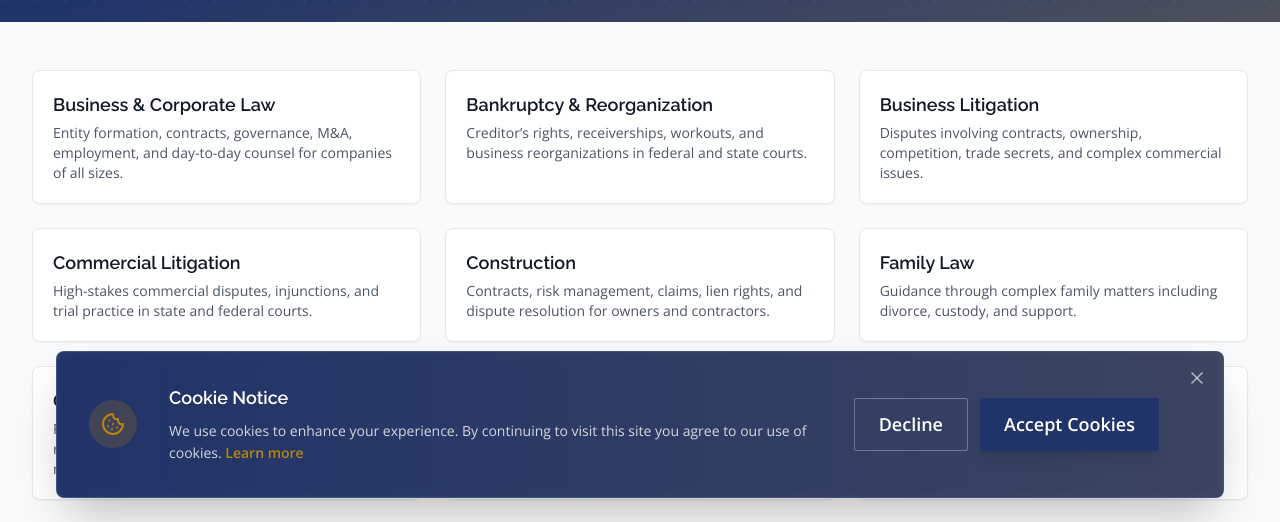
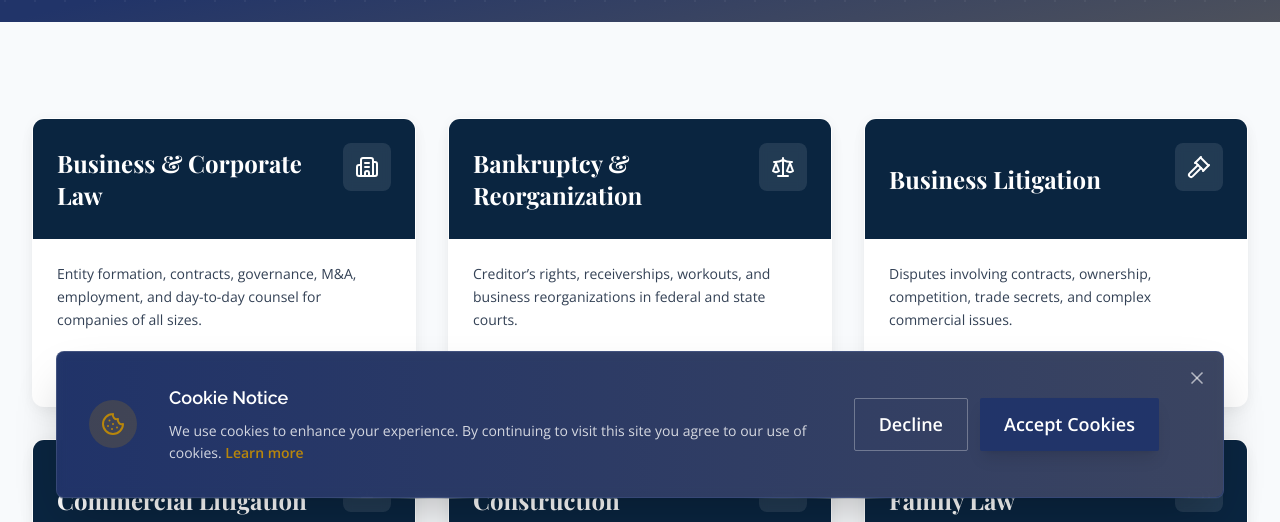
Before and after one commit to yesmannow/rbelaw-website, a React (Vite) app: page /practice-areas in a window 1280 px wide. Shown: the part 278-800 px from the top of the page. Built offline with nearby package versions, Linux system fonts and the light colour scheme; no server answers.

Commit message:
Complete Step 1: Practice Areas page overhaul with industry-mirror design
Co-authored-by: yesmannow <149917306+yesmannow@users.noreply.github.com>

```diff
--- /dev/null
+++ b/src/components/practice-areas/PracticeAreaCard.tsx
@@ -0,0 +1,68 @@
+/**
+ * PracticeAreaCard Component
+ * Industry-mirrored design with Navy header, white icon, Playfair Display title, and Gold footer link
+ */
+
+import { Link } from 'react-router-dom'
+import { ArrowRight } from 'lucide-react'
+import { motion } from 'framer-motion'
+import { iconMap } from '@/lib/data/navigation'
+import type { PracticeArea } from '@/lib/types'
+
+interface PracticeAreaCardProps {
+  area: PracticeArea
+  index?: number
+}
+
+export function PracticeAreaCard({ area, index = 0 }: PracticeAreaCardProps) {
+  const Icon = area.icon ? iconMap[area.icon] : null
+
+  return (
+    <motion.div
+      initial={{ opacity: 0, y: 20 }}
+      animate={{ opacity: 1, y: 0 }}
+      transition={{ duration: 0.5, delay: index * 0.05 }}
+      className="group h-full"
+    >
+      <div className="h-full bg-white rounded-xl shadow-soft hover:shadow-corporate transition-all duration-300 overflow-hidden border border-transparent hover:border-primary-navy flex flex-col">
+        {/* Navy Header with Icon */}
+        <div className="bg-[#0A2540] p-6 relative min-h-[120px] flex items-center">
+          <div className="flex-1 pr-16">
+            <h3 className="text-2xl font-display font-bold text-white group-hover:scale-105 transition-transform origin-left">
+              {area.name}
+            </h3>
+          </div>
+          {/* Top-right Icon */}
+          {Icon && (
+            <div className="absolute top-6 right-6 flex-shrink-0">
+              <div className="w-12 h-12 rounded-lg bg-white/10 backdrop-blur-sm flex items-center justify-center group-hover:bg-white/20 transition-colors">
+                <Icon className="w-6 h-6 text-white" />
+              </div>
+            </div>
+          )}
+        </div>
+
+        {/* Content */}
+        <div className="p-6 flex-1 flex flex-col">
+          {/* Description */}
+          {area.description && (
+            <p className="text-neutral-700 text-sm leading-relaxed mb-6 line-clamp-4 flex-1">
+              {area.description}
+            </p>
+          )}
+
+          {/* Gold Footer Link */}
+          <Link
+            to={`/practice-areas/${area.slug}`}
+            className="inline-flex items-center gap-2 text-[#B8860B] font-semibold hover:gap-3 transition-all group/link mt-auto"
+          >
+            <span className="group-hover/link:scale-105 transition-transform inline-block">
+              Learn More
+            </span>
+            <ArrowRight className="w-4 h-4 group-hover/link:translate-x-1 transition-transform" />
+          </Link>
+        </div>
+      </div>
+    </motion.div>
+  )
+}
--- a/src/components/practice-areas/index.ts
+++ b/src/components/practice-areas/index.ts
@@ -1,2 +1,3 @@
 export { PracticeAreaHero } from './PracticeAreaHero'
 export { PracticeAreaProfessionals } from './PracticeAreaProfessionals'
+export { PracticeAreaCard } from './PracticeAreaCard'
--- a/src/index.css
+++ b/src/index.css
@@ -1,4 +1,4 @@
-@import url('https://fonts.googleapis.com/css2?family=Raleway:wght@400;500;600;700&family=Open+Sans:wght@300;400;500;600;700&display=swap');
+@import url('https://fonts.googleapis.com/css2?family=Raleway:wght@400;500;600;700&family=Open+Sans:wght@300;400;500;600;700&family=Playfair+Display:wght@400;500;600;700;800&display=swap');
 
 @tailwind base;
 @tailwind components;
--- a/src/pages/PracticeAreasIndex.tsx
+++ b/src/pages/PracticeAreasIndex.tsx
@@ -1,32 +1,23 @@
-import { Link } from 'react-router-dom'
+import { motion } from 'framer-motion'
 import { PageHeader } from '@/components/layout/PageHeader'
 import { practiceAreas } from '@/lib/data'
+import { PracticeAreaCard } from '@/components/practice-areas/PracticeAreaCard'
 
 export function PracticeAreasIndex() {
   const areas = practiceAreas
 
   return (
-    <div className="min-h-screen bg-gray-50">
+    <div className="min-h-screen bg-neutral-50">
       <PageHeader
         title="Practice Areas"
         subtitle="Explore our full range of services, each tailored to help you achieve your goals."
       />
 
-      <div className="section-container py-12">
-        <div className="grid gap-6 sm:grid-cols-2 lg:grid-cols-3">
-          {areas.map((area) => (
-            <Link
-              key={area.id}
-              to={`/practice-areas/${area.slug}`}
-              className="group rounded-lg border border-gray-200 bg-white p-5 shadow-sm transition hover:shadow-md"
-            >
-              <h3 className="mb-1 text-lg font-semibold text-gray-900 group-hover:text-rbe-navy">
-                {area.name}
-              </h3>
-              {area.description && (
-                <p className="text-sm text-gray-600">{area.description}</p>
-              )}
-            </Link>
+      <div className="section-container py-16 lg:py-24">
+        {/* Practice Areas Grid - 3 columns matching Industries page */}
+        <div className="grid grid-cols-1 md:grid-cols-2 lg:grid-cols-3 gap-8">
+          {areas.map((area, index) => (
+            <PracticeAreaCard key={area.id} area={area} index={index} />
           ))}
         </div>
       </div>
--- a/tailwind.config.js
+++ b/tailwind.config.js
@@ -39,6 +39,7 @@ export default {
         // RBE Official Fonts (from current site)
         sans: ['Open Sans', 'Arial', 'sans-serif'],
         serif: ['Raleway', 'Helvetica', 'Arial', 'Lucida', 'sans-serif'],
+        display: ['Playfair Display', 'Georgia', 'serif'],
       },
       spacing: {
         '18': '4.5rem',
```
